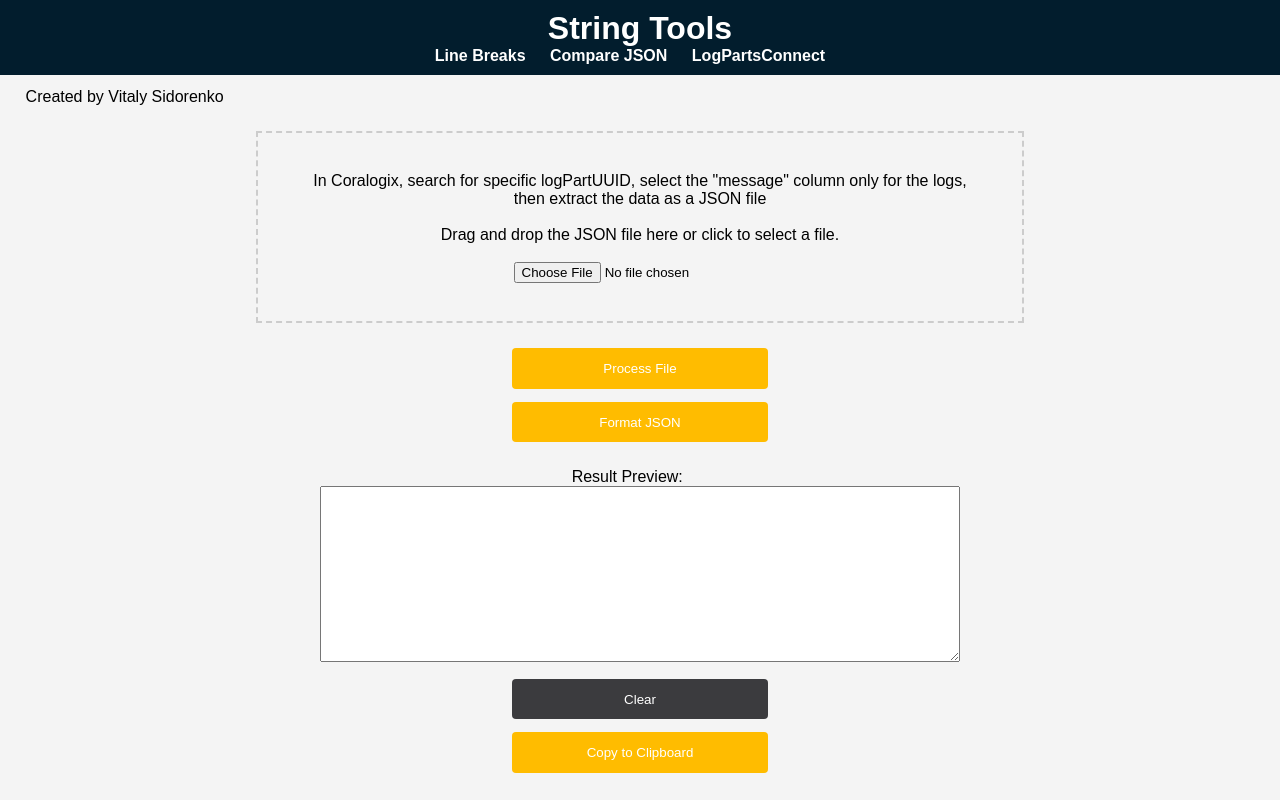
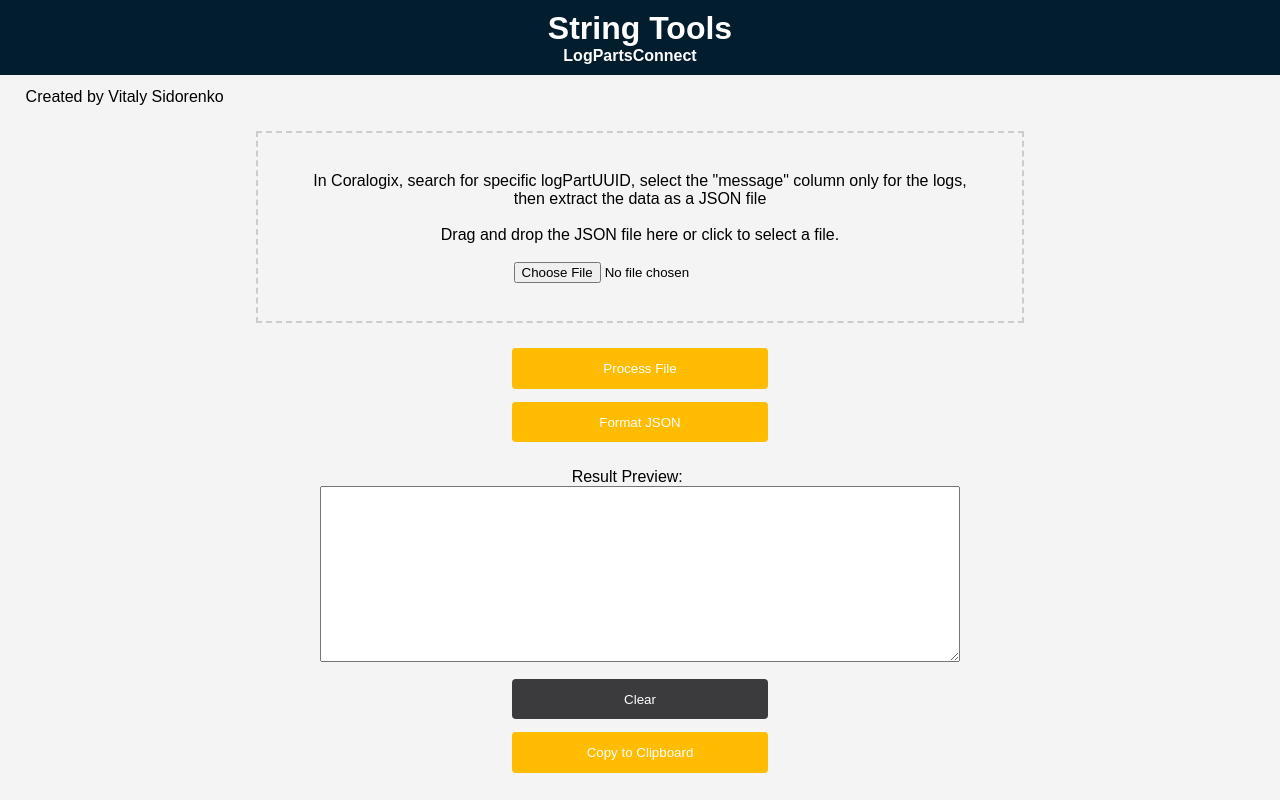
Before and after one commit to Vitalious5/devVit1, a plain HTML site: page logPartConnect.html in a window 1280 px wide. Drawn offline with Linux system fonts and the light colour scheme.

Commit message:
Update logPartConnect.html
Temporarily removed links to other pages from LogsPartsConnect Page

```diff
--- a/logPartConnect.html
+++ b/logPartConnect.html
@@ -15,8 +15,7 @@
             <h1>String Tools</h1>
             <nav>
                 <ul>
-                    <li><a href="index.html">Line Breaks</a></li>
-                    <li><a href="compareJSON.html">Compare JSON</a></li>
+
                     <li><a href="logPartConnect.html">LogPartsConnect</a></li>
                 </ul>
             </nav>
```
